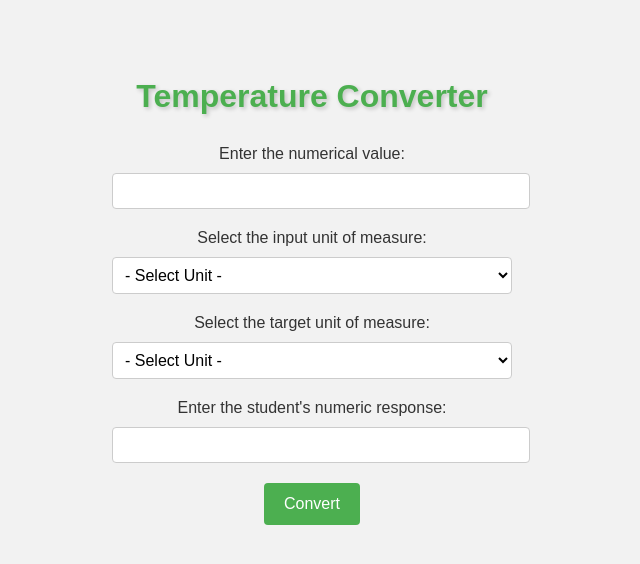
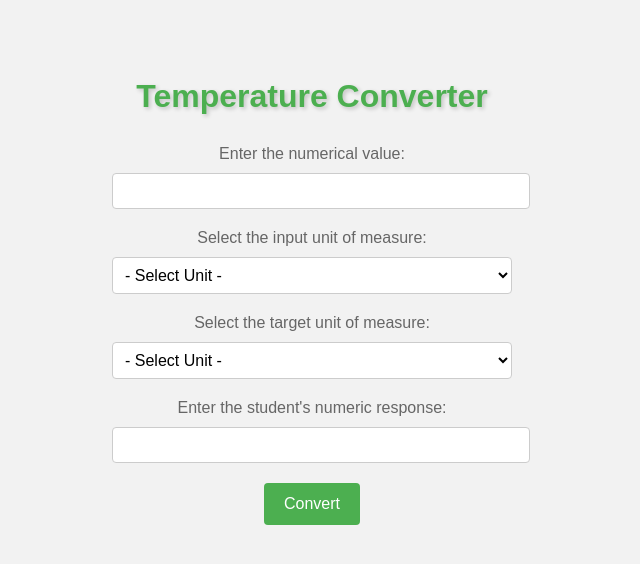
Before and after one commit to nagken/Gcloudtempconverter, a Flask app: page / in a window 1280 px wide. Shown: the top 564 px of the page, without its empty margins (328-968 px from the left). Run offline with Flask 2, Linux system fonts and the light colour scheme.

Commit message:
Your commit message

```diff
--- a/templates/index.html
+++ b/templates/index.html
@@ -77,12 +82,12 @@
     </script>
 </head>
 <body>
-    <h1 style="color: #4CAF50;">Temperature Converter</h1>
+    <h1>Temperature Converter</h1>
     <form action="/convert" method="POST">
-        <label for="value" style="color: #333;">Enter the numerical value:</label>
+        <label for="value">Enter the numerical value:</label>
         <input type="text" name="value" id="value" required>
         <br>
-        <label for="from_unit" style="color: #333;">Select the input unit of measure:</label>
+        <label for="from_unit">Select the input unit of measure:</label>
         <select name="from_unit" id="from_unit" onchange="handleUnitSelection(this.value)" required>
             <option value="">- Select Unit -</option>
             <option value="Fahrenheit">Fahrenheit</option>
@@ -92,11 +97,11 @@
             <option value="Custom">Custom</option>
         </select>
         <div id="custom_input" style="display: none;">
-            <label for="custom_unit" style="color: #333;">Enter a custom unit of measure:</label>
+            <label for="custom_unit">Enter a custom unit of measure:</label>
             <input type="text" name="custom_unit" id="custom_unit">
         </div>
         <br>
-        <label for="to_unit" style="color: #333;">Select the target unit of measure:</label>
+        <label for="to_unit">Select the target unit of measure:</label>
         <select name="to_unit" id="to_unit" onchange="handleTargetUnitSelection(this.value)" required>
             <option value="">- Select Unit -</option>
             <option value="Fahrenheit">Fahrenheit</option>
@@ -106,11 +111,11 @@
             <option value="Custom">Custom</option>
         </select>
         <div id="custom_target_input" style="display: none;">
-            <label for="custom_target_unit" style="color: #333;">Enter a custom unit of measure:</label>
+            <label for="custom_target_unit">Enter a custom unit of measure:</label>
             <input type="text" name="custom_target_unit" id="custom_target_unit">
         </div>
         <br>
-        <label for="student_response" style="color: #333;">Enter the student's numeric response:</label>
+        <label for="student_response">Enter the student's numeric response:</label>
         <input type="text" name="student_response" id="student_response" required>
         <br>
         <input type="submit" value="Convert">
```
Also changed, not shown: other parts of templates/index.html (+6 -1 lines), templates/results.html (+10 -0 lines).
